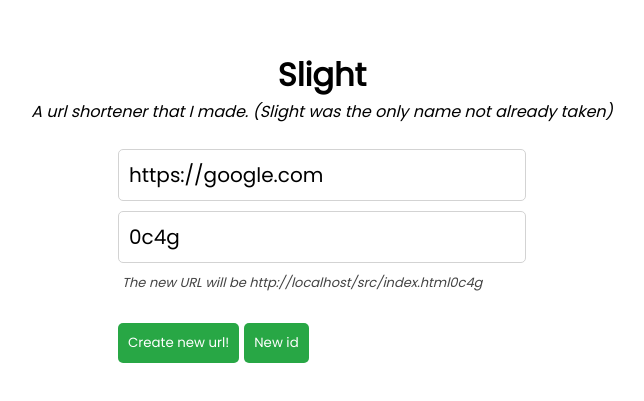
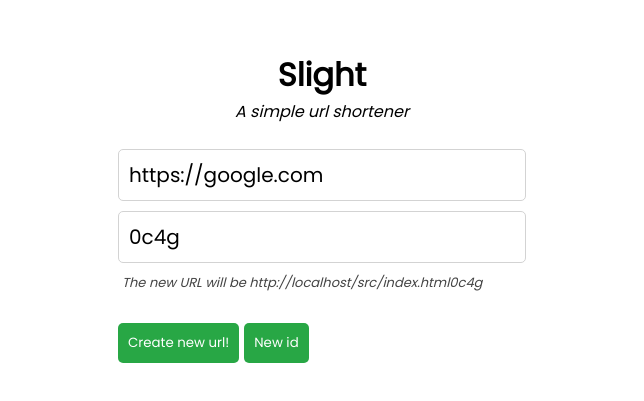
Before and after one commit to Explosion-Scratch/URL-Shortener, a website: page src/index.html in a window 1280 px wide. Shown: the part 193-594 px from the top of the page, without its empty margins (318-962 px from the left). Drawn offline with Linux system fonts and the light colour scheme; no server answers.

Commit message:
Description

```diff
--- a/src/index.html
+++ b/src/index.html
@@ -6,7 +6,7 @@
 
 <body>
   <h1>Slight</h1>
-  <center><i>A url shortener that I made. (Slight was the only name not already taken)</i></center><br>
+  <center><i>A simple url shortener</i></center><br>
   <form onsubmit="copyurl()" action="/url" method="POST">
     <div class="inputs">
       <input value='https://google.com' type="url" name="url" placeholder="URL to shorten" required />
```
